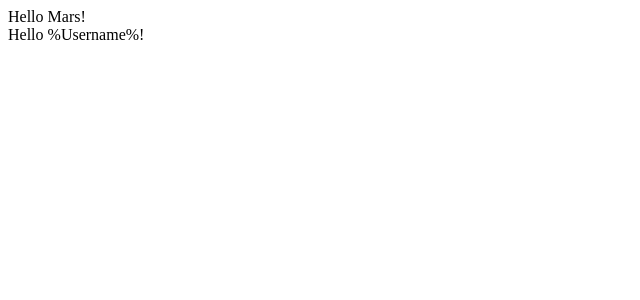
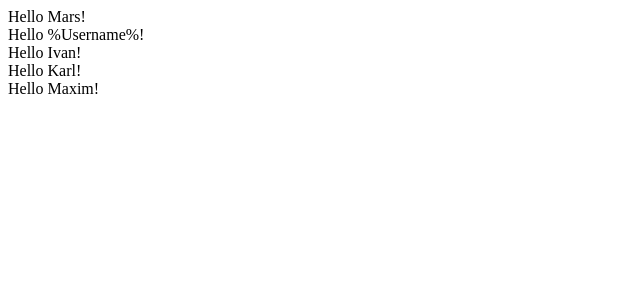
Before and after one commit to IvanSankov/lf_study, a React app: page / in a window 1280 px wide. Shown: the top 300 px of the page, without its empty margins (0-640 px from the left). Built offline with nearby package versions, Linux system fonts and the light colour scheme.

Commit message:
Занятие 2: Добавлен компонент, который возвращает список

```diff
--- a/src/App.js
+++ b/src/App.js
@@ -1,5 +1,6 @@
 import React from 'react';
 import Welcome from "./components/Welcome";
+import UserList from "./components/UserList";
 
 class App extends React.Component {
   render() {
@@ -7,6 +8,7 @@ class App extends React.Component {
       <>
         <Welcome name="Mars" />
         <Welcome />
+        <UserList />
       </>
     )
   }
--- /dev/null
+++ b/src/components/UserList.js
@@ -0,0 +1,12 @@
+import React from 'react';
+
+import userList from '../data/userList.json'
+import Welcome from "./Welcome";
+
+class UserList extends React.Component{
+  render() {
+    return userList.map(user => <Welcome key={user.id} name={user.name} />)
+  }
+}
+
+export default UserList;
--- /dev/null
+++ b/src/data/userList.json
@@ -0,0 +1,14 @@
+[
+  {
+    "id": 1,
+    "name": "Ivan"
+  },
+  {
+    "id": 2,
+    "name": "Karl"
+  },
+  {
+    "id": 3,
+    "name": "Maxim"
+  }
+]
```
